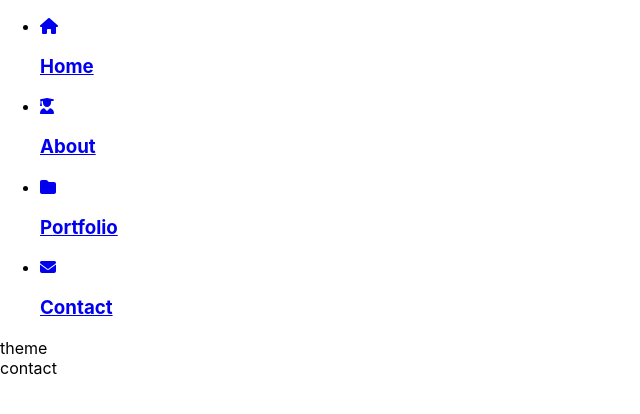
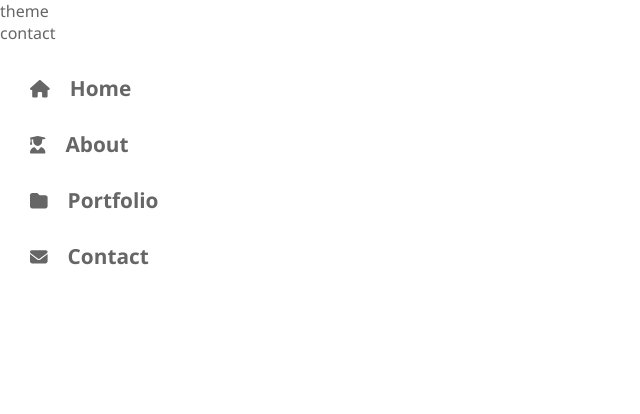
Before and after one commit to Godwinchinkwe/Gee_pro, a React (Create React App) app: page /Contact in a window 1280 px wide. Shown: the top 414 px of the page, without its empty margins (0-640 px from the left). Built offline with nearby package versions, Linux system fonts and the light colour scheme; the HTML template or start-up script is replaced by a standard one.

Commit message:
nav link

```diff
--- a/src/App.css
+++ b/src/App.css
@@ -0,0 +1,120 @@
+*{
+    margin: 0;
+    padding: 0;
+    box-sizing: border-box;
+    text-decoration: none;
+    list-style: none;
+    outline: none;
+    font-family: 'Segoe UI', Tahoma, Geneva, Verdana, sans-serif;
+}
+
+:root{
+    --color-primary:#a2012d;
+    --color-white: hsl(0, 0%, 100%);
+    --color-light: hsl(0, 0%, 90%);
+    --color-lightEx: hsl(0, 0%, 80%);
+    --color-body: hsl(0, 0%, 100%);
+    --color-dark: hsl(0, 0%, 40%);
+
+    --transition: 4s ease;
+}
+
+body{
+    background: var(--color-body) ;
+    color: var(--color-dark);
+    scroll-behavior: smooth;
+}
+
+body::-webkit-scrollbar{
+    display: none;
+}
+
+section{
+    padding: 8rem 0;
+}
+h1,h2,h3,h4{
+    color: var(--color-dark);
+    font-weight: 600;
+}
+
+h1 span{
+    color: var(--color-primary);
+}
+
+h3{
+    font-size: 1.3rem;
+}
+p{
+    font-size: 15px;
+    line-height:1.7rem ;
+}
+
+img{
+    width: 100%;
+    display: block;
+    object-fit: cover;
+}
+
+.btn{
+    display: inline-block;
+    width: fit-content;
+    border: 1px solid var(--color-primary);
+    padding: 15px 70px 15px 35px ;
+    border-radius: 35px;
+    font-weight:500 ;
+    margin-top: 2rem;
+    color: var(--color-primary);
+    overflow: hidden;
+    position: relative ;
+}
+
+.btn span{
+    position: absolute;
+    width: 52px;
+    background: var(--color-primary);
+    height: 100%;
+    border-radius: 50%;
+    color: var(--color-white);
+    display: flex;
+    justify-content: center;
+    align-items: center;
+    top: 0;
+    right: 0;
+    transition: var(--transition);
+}
+
+.btn:hover::before{
+    width: 100%;
+}
+.btn:hover{
+    color: white;
+}
+.btn:hover span{
+    background: var(--color-white);
+    color: var(--color-primary);
+}
+
+.container{
+    width: 80%;
+    margin: 0 auto;
+    max-width: 2000px;
+}
+
+.container-lg{
+    width: 94%;
+}
+
+@media (max-width:1024px) {
+    .container{
+        width: 90%;
+    }
+    h1{
+        font-size: 2.4rem;
+    }
+}
+
+@media (max-width:600px) {
+    h1{
+        font-size: 2.1rem;
+    }
+}
--- a/src/Components/Nav/Nav.css
+++ b/src/Components/Nav/Nav.css
@@ -0,0 +1,42 @@
+.navlinks{
+    position: fixed;
+    inset: 0;
+    width:100%;
+    left: 0;
+    padding: 60px 30px;
+    background: var(--colorr-light);
+    transition: var(--transition);
+    z-index: 11;
+}
+
+.nav-link{
+    display: flex;
+    align-items: center;
+    gap: 20px;
+    border-bottom: 1px solid var(--colorr-lightEx);
+    padding-block:14px ;
+    color: var(--colorr-dark);
+}
+
+.nav-link span{
+    font-size: 1.1rem;
+}
+
+.nav-toggle{
+   position: fixed;
+   top: 2.5rem;
+   right: 5%;
+   width: 24px;
+   /* background:#000 ;  */
+   z-index: 12;
+}
+
+.nav-toggle span{
+    width: 100%;
+    display: block;
+    height: 2px;
+    background: var(--colorr-dark);
+    margin-bottom: 5px;
+    transition:  var(--transition);
+
+}
--- a/src/Components/Nav/Nav.js
+++ b/src/Components/Nav/Nav.js
@@ -4,7 +4,6 @@
 import { NavLink } from 'react-router-dom'
 import { FontAwesomeIcon } from '@fortawesome/react-fontawesome'
 
-// import {faHome, faEnvelope, faUserGraduate, faFolder} from '@fortawesome/free-solid-svg-icons'
 
 
   export default function Nav() {
@@ -39,12 +38,12 @@
 
   return (
     <nav>
-      <ul>
+      <ul className='navlinks'>
          {
           navContent.map(({id, name, path, icon})=> {
             return(
               <li className='nav-item' key={id}>
-                <NavLink to={path}>
+                <NavLink to={path} className={'nav-link'}>
                   <span><FontAwesomeIcon icon={icon}/> </span>
                   <h3>{name}</h3>
                 </NavLink>
@@ -53,6 +52,12 @@
           })
         }
       </ul>
+      <div className='nav-toggle'>
+        <span></span>
+        <span></span>
+        <span></span>
+      </div>
+      {/* <div className='btn'>hello world </div> */}
     </nav>
   )
 }
```
Also changed, not shown: src/data/Data.js (line endings or trailing spaces).
